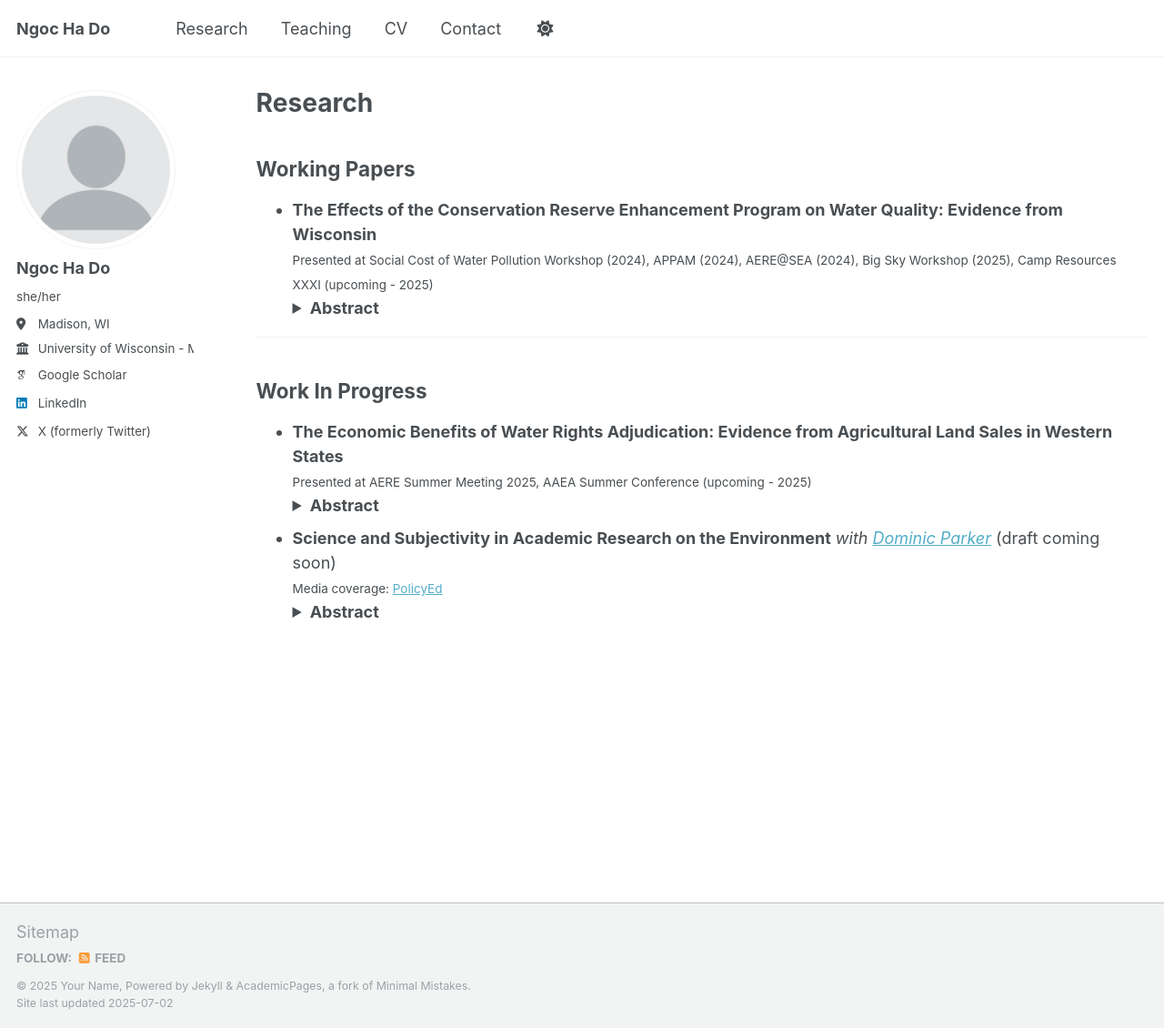
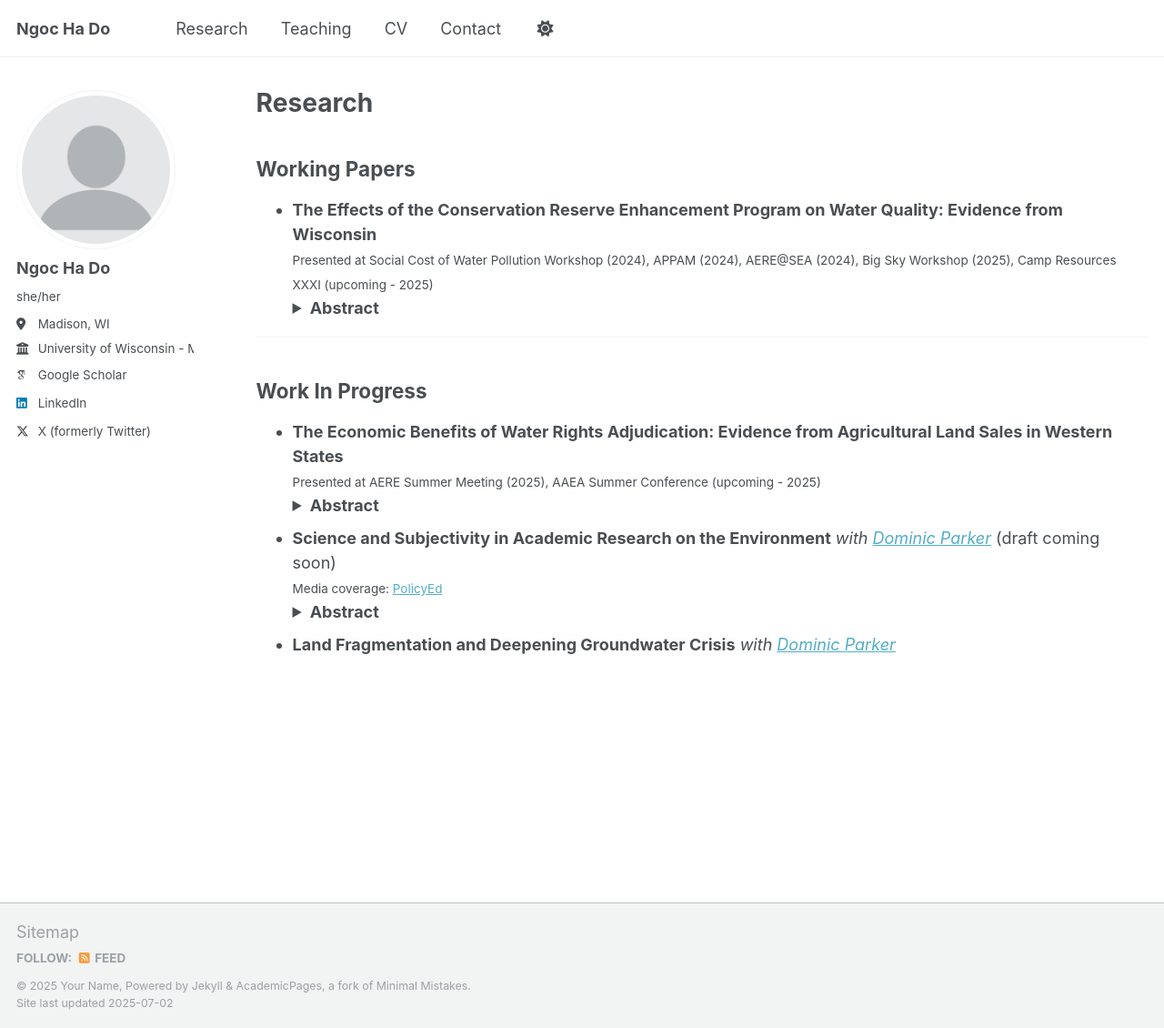
Before and after one commit to dongocha/dongocha.github.io, a Jekyll site: the page built from _pages/research.md, in a window 1280 px wide and 1130 px high. Shown: the whole window at 91% size. Built offline with Jekyll 4.4.1, drawn with Linux system fonts in a browser that asks for light colours; some web fonts are replaced; a script that is not in the unit is left out.

Commit message:
Update research.md

```diff
--- a/_pages/research.md
+++ b/_pages/research.md
@@ -20,7 +20,7 @@ author_profile: true
 ## Work In Progress
 
 - **The Economic Benefits of Water Rights Adjudication: Evidence from Agricultural Land Sales in Western States**
-  <small>Presented at AERE Summer Meeting 2025, AAEA Summer Conference (upcoming - 2025)</small>
+  <small>Presented at AERE Summer Meeting (2025), AAEA Summer Conference (upcoming - 2025)</small>
   <details>
     <summary><strong>Abstract</strong></summary>
     <small>
@@ -36,3 +36,4 @@ author_profile: true
       Objective science uncovers truths about environmental conditions, including those related to emissions trends, biodiversity loss, and climate change. When and why do scientists use subjective language to describe these conditions with bias, emotion, or advocacy? To shed light, we study determinants and trends in subjective language use within journal articles published since 1990 in the science and social science fields. Using machine learning to label and score abstract wording by subjectivity, we find evidence that subjective language is more prevalent in articles focused on environmental topics. Among economic journals, subjective language is also increasing over time. After controlling for factors such as article age, author experience, number of authors, and journal quality, higher subjectivity scores associate positively with academic citations, particularly if the article is focused on an environmental topic. This finding suggests that subjective language may be rewarded in the academy.
     </small>
   </details>
+- **Land Fragmentation and Deepening Groundwater Crisis** *with [Dominic Parker](https://aae.wisc.edu/dparker/)*
```
